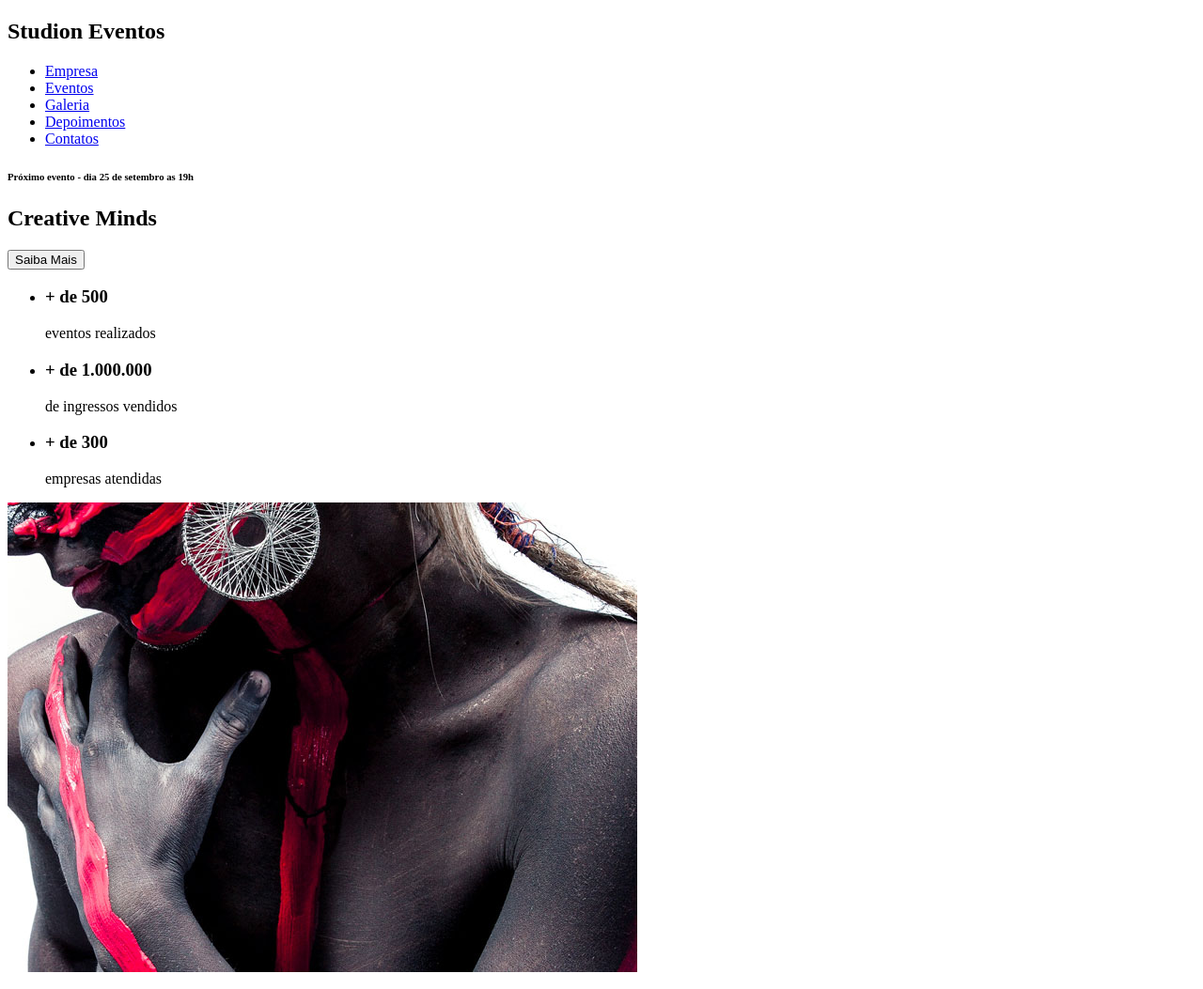
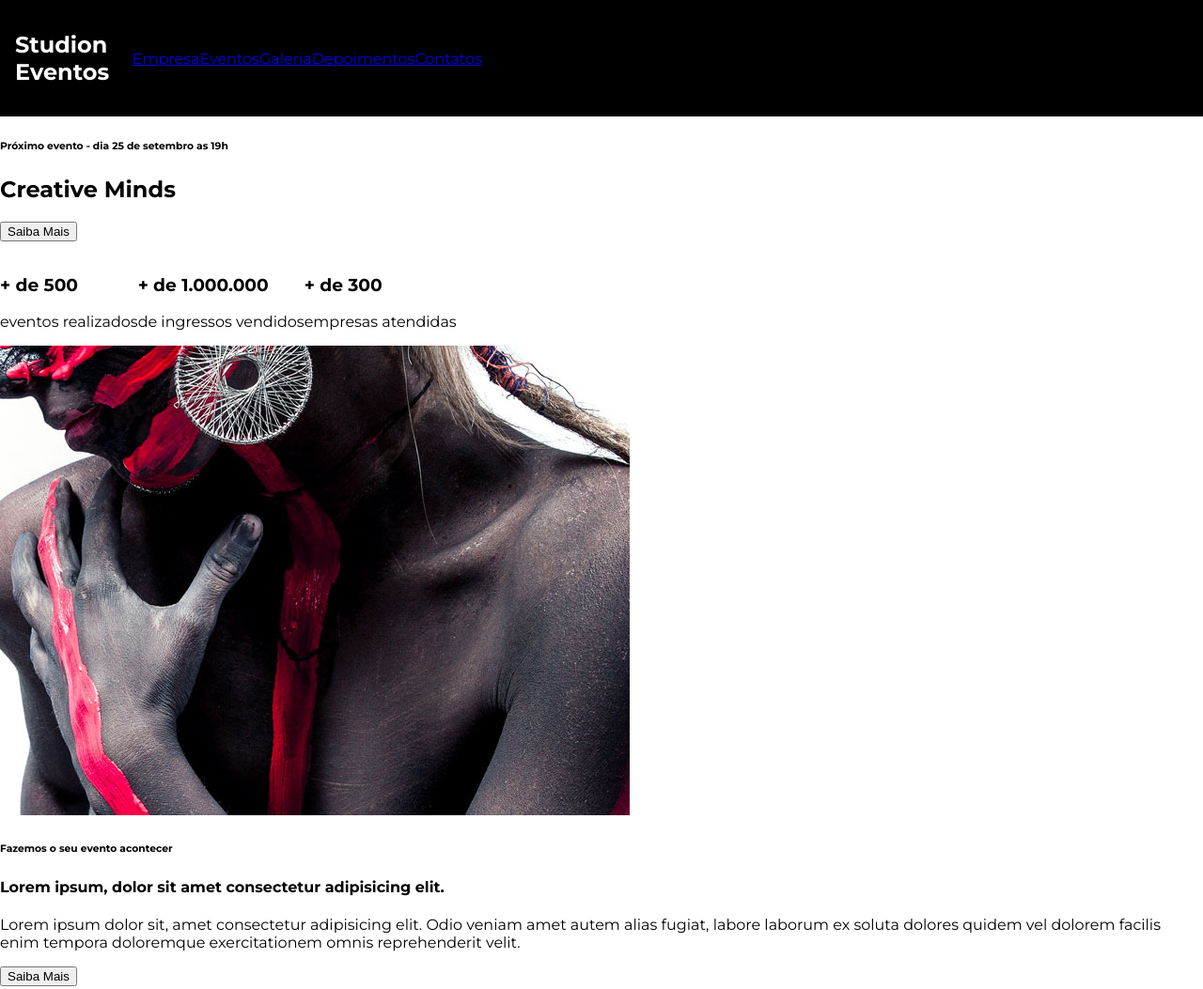
Before and after one commit to o3dsn/studion2, a website: page src/index.html in a window 1280 px wide. Shown: the top 1053 px of the page at 94% size. Drawn offline with Linux system fonts and the light colour scheme; files whose address does not match are found by name.

Commit message:
adicionando css e live-server

```diff
--- a/index.html
+++ b/src/index.html
@@ -6,10 +6,11 @@
   <meta http-equiv="X-UA-Compatible" content="IE=edge">
   <meta name="viewport" content="width=device-width, initial-scale=1.0">
   <title>Studion</title>
+  <link rel="stylesheet" href="style.css">
 </head>
 
 <body>
-  <nav>
+  <nav class="navbar">
     <h1>Studi<span>on</span> <span>Eventos</span></h1>
 
     <ul>
--- /dev/null
+++ b/src/style.css
@@ -0,0 +1,37 @@
+@import url('https://fonts.googleapis.com/css2?family=Montserrat:wght@300;400;700&display=swap');
+
+* {
+  box-sizing: border-box;
+}
+
+:root {
+  font-family: 'Montserrat', sans-serif;
+  font-size: 16px;
+}
+
+body {
+  margin: 0;
+  padding-top: 7.75rem;
+}
+
+ul {
+  display: flex;
+  list-style: none;
+  padding-left: 0;
+}
+
+.navbar {
+  position: fixed;
+  display: grid;
+  grid-template-columns: 1fr 9fr;
+  align-items: center;
+  top: 0;
+  left: 0;
+
+  width: 100vw;
+  height: 7.75rem;
+  padding: 0 1rem;
+
+  background-color: #000;
+  color: #fff;
+}
```
Also changed, not shown: package.json (added, +20 -0 lines).
